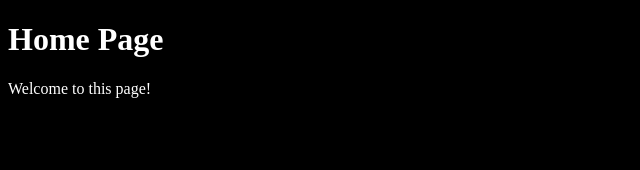
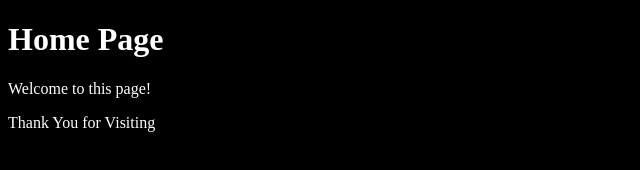
Before and after one commit to MarinaRumy/learn-html-css, a plain HTML site: page index.html in a window 1280 px wide. Shown: the whole page, without its empty margins (0-640 px from the left). Drawn offline with Linux system fonts and the light colour scheme.

Commit message:
edit index.html

```diff
--- a/index.html
+++ b/index.html
@@ -9,6 +9,8 @@
     <body class="bg-dark">
         <h1>Home Page</h1>
         <p>Welcome to this page!</p>
+        <p>Thank You for Visiting</p>
     </body>
 
+
 </html>
```
